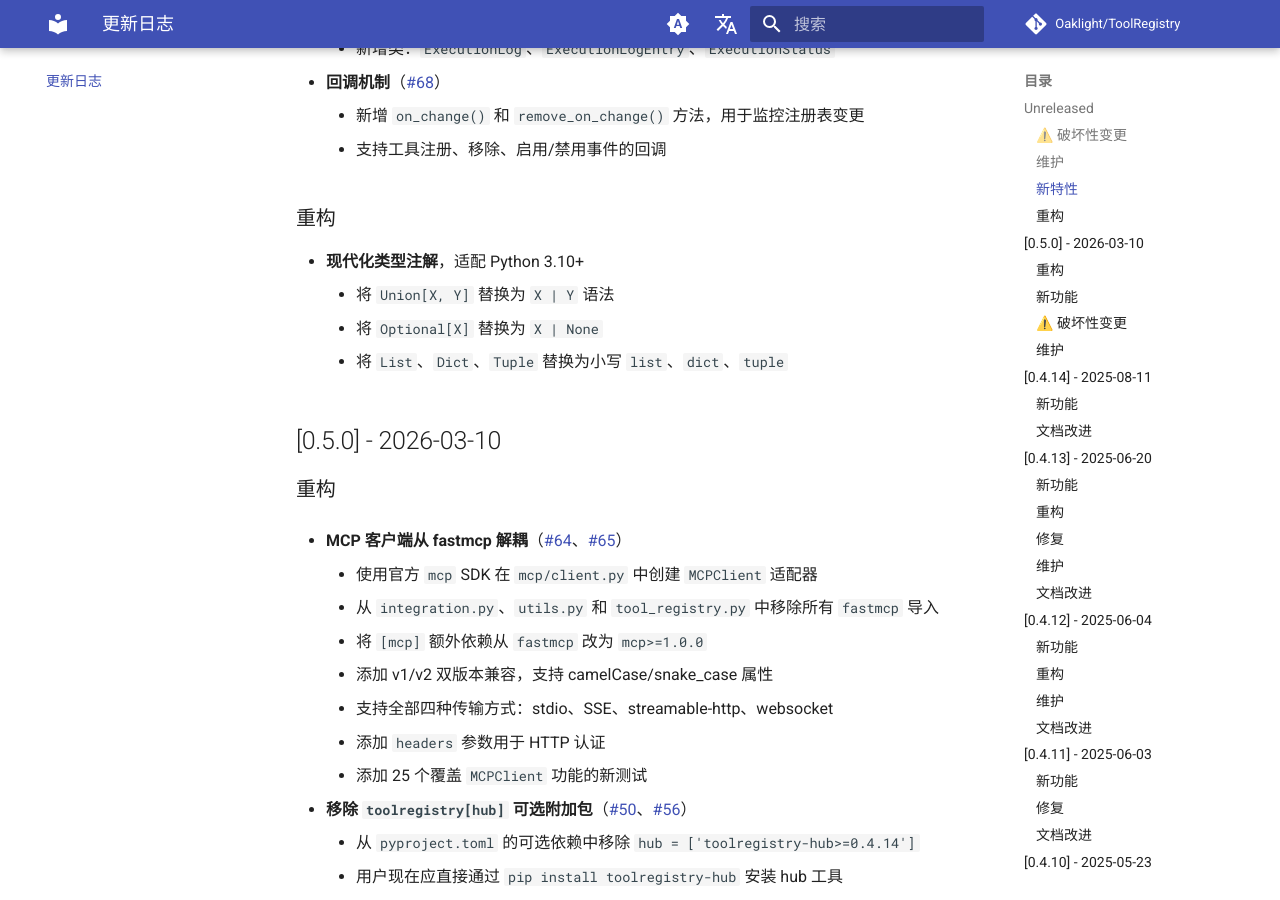
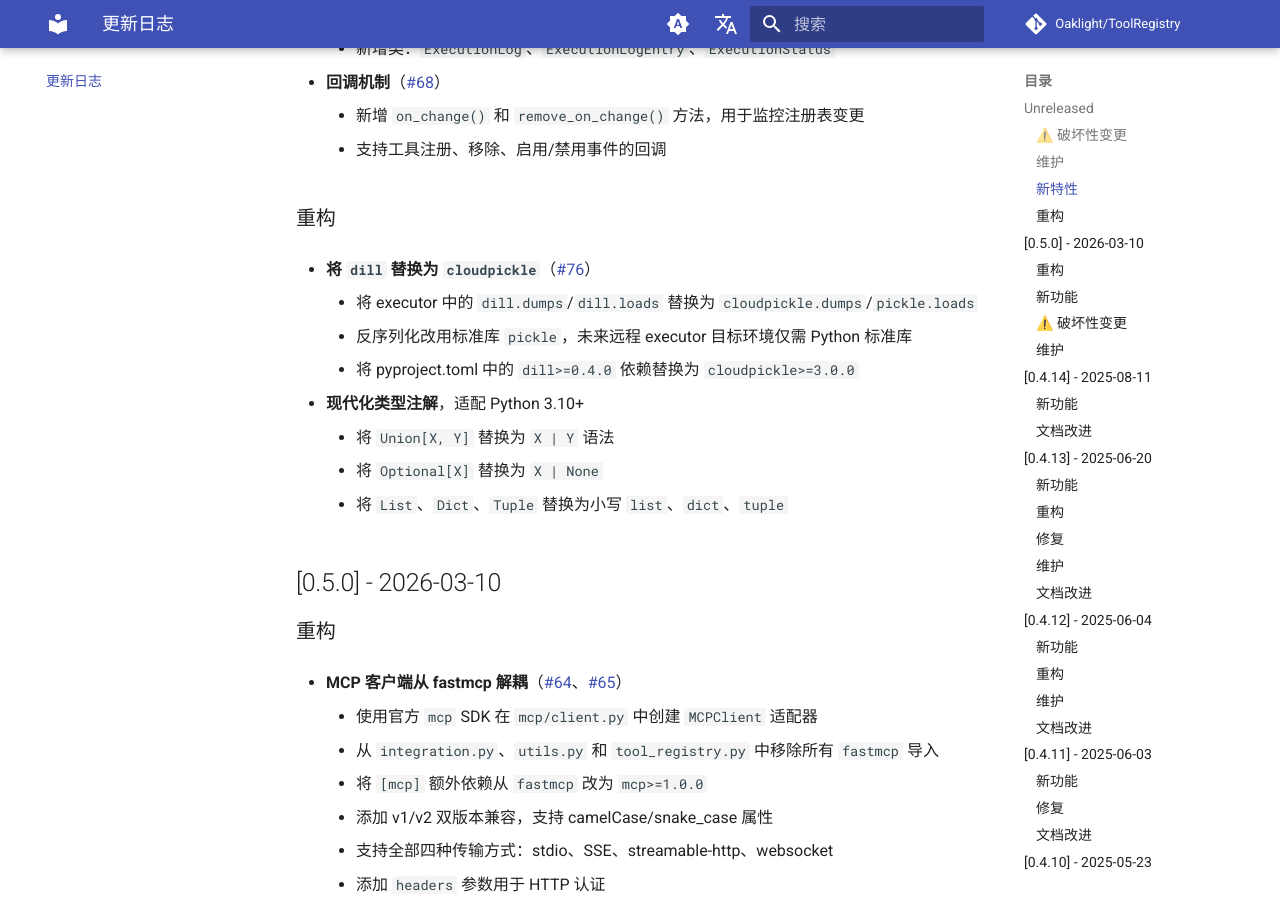
Before and after one commit to Oaklight/ToolRegistry, an MkDocs documentation site: the page built from docs/changelog.md, in a window 1280 px wide and 900 px high, scrolled down 1081 px. Built offline with MkDocs 1.6.1 and Material for MkDocs 9.7.7, drawn with Linux system fonts in a browser that asks for light colours; comment, search, counter and statistics services are not loaded.

Commit message:
docs: add cloudpickle migration (#76) to changelog

```diff
--- a/docs/changelog.md
+++ b/docs/changelog.md
@@ -44,6 +44,11 @@ author: Oaklight
 	- 支持工具注册、移除、启用/禁用事件的回调
 
 ### 重构
+
+- **将 `dill` 替换为 `cloudpickle`**（[#76](../../issues/76)）
+	- 将 executor 中的 `dill.dumps`/`dill.loads` 替换为 `cloudpickle.dumps`/`pickle.loads`
+	- 反序列化改用标准库 `pickle`，未来远程 executor 目标环境仅需 Python 标准库
+	- 将 pyproject.toml 中的 `dill>=0.4.0` 依赖替换为 `cloudpickle>=3.0.0`
 
 - **现代化类型注解**，适配 Python 3.10+
 	- 将 `Union[X, Y]` 替换为 `X | Y` 语法
```
